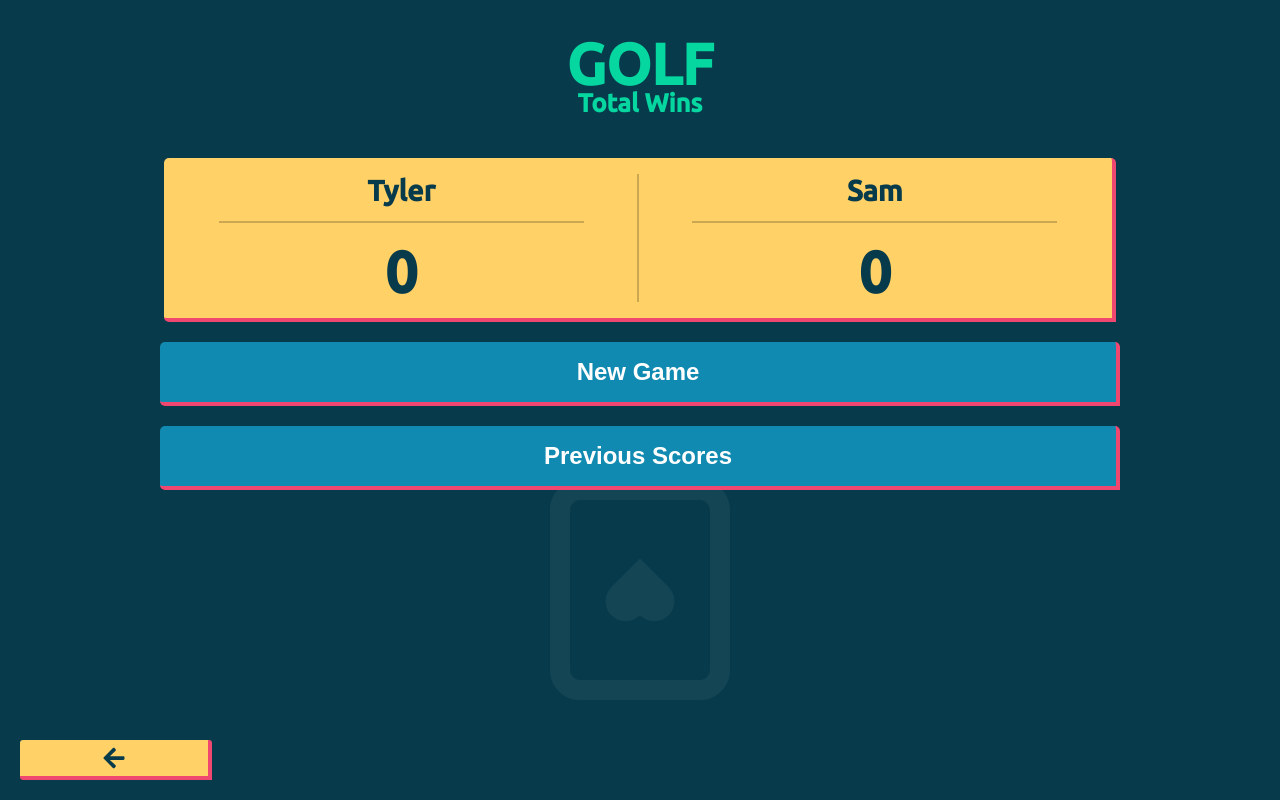
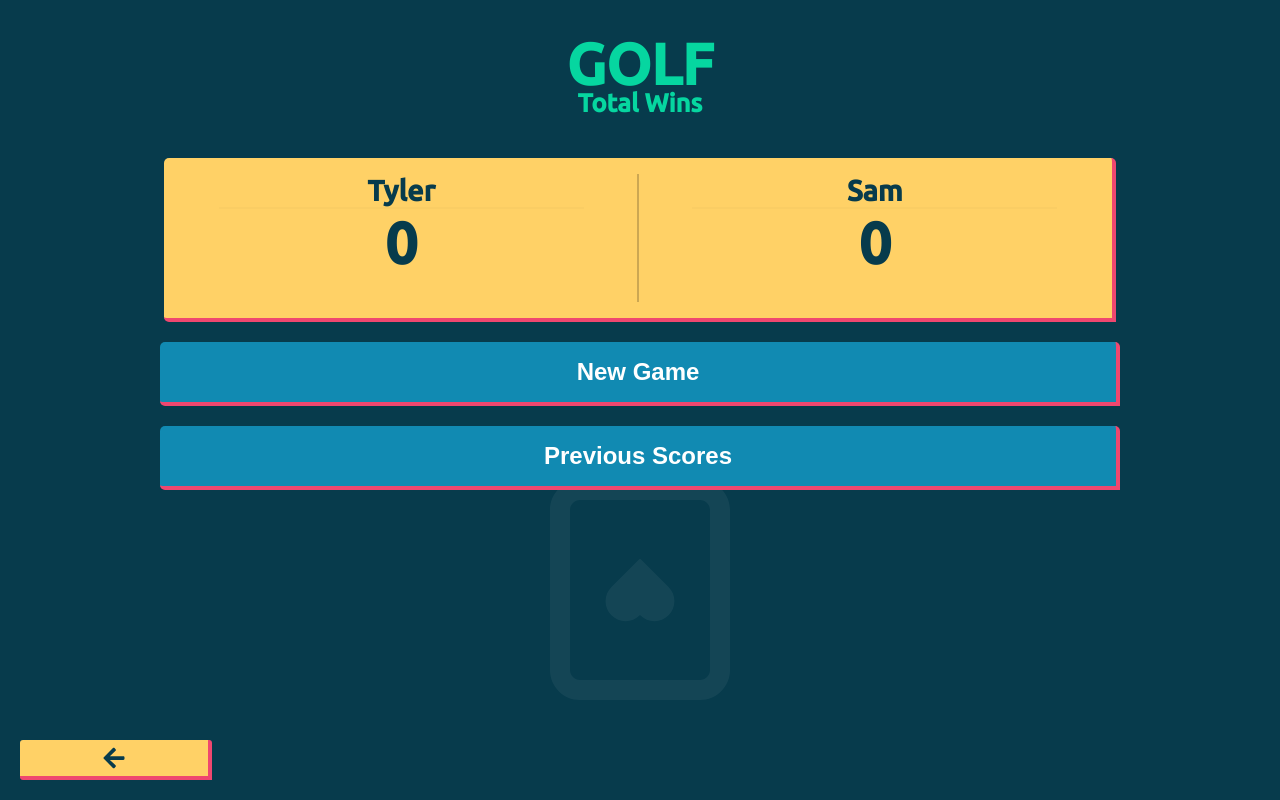
Before and after one commit to tylerpetersen02/my-app, a React (Create React App) app: page /golf in a window 1280 px wide. Built offline with nearby package versions, Linux system fonts and the light colour scheme.

Commit message:
fixed yahtzee spacing

```diff
--- a/src/App.css
+++ b/src/App.css
@@ -39,6 +39,13 @@ h3 {
   color: #06d6a0;
   font-size: 1.6em;
   margin: 0px 0px 20px 0px;
+}
+
+hr {
+  width: 95%;
+  border: 1px solid #fff;
+  opacity: 0.1;
+  margin: 0 auto;
 }
 
 .hr-scorebox {
--- a/src/Components/yahtzee-score-modal.tsx
+++ b/src/Components/yahtzee-score-modal.tsx
@@ -44,16 +44,16 @@ const YahtzeeScoreModal = (props: ScoreModalProps) => {
         />
         <div className="modal-button-container">
           <button
+            className="modal-zero-out-button"
+            onClick={() => closeModal(true)}
+          >
+            Zero
+          </button>
+          <button
             className="modal-submit-button"
             onClick={() => closeModal(false)}
           >
             Submit
-          </button>
-          <button
-            className="modal-zero-out-button"
-            onClick={() => closeModal(true)}
-          >
-            Zero
           </button>
         </div>
       </div>
```
